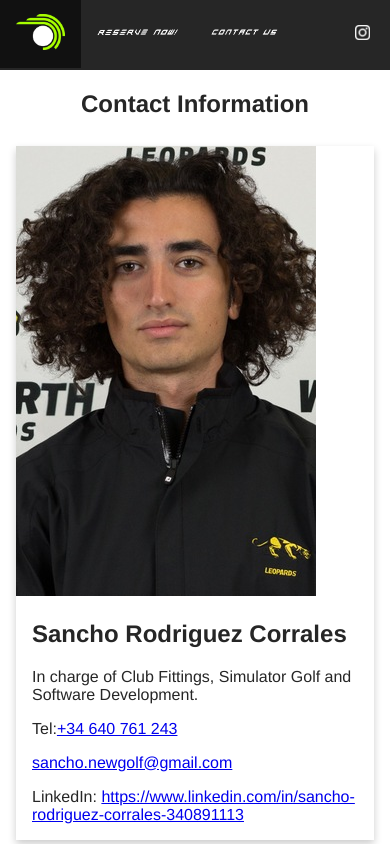
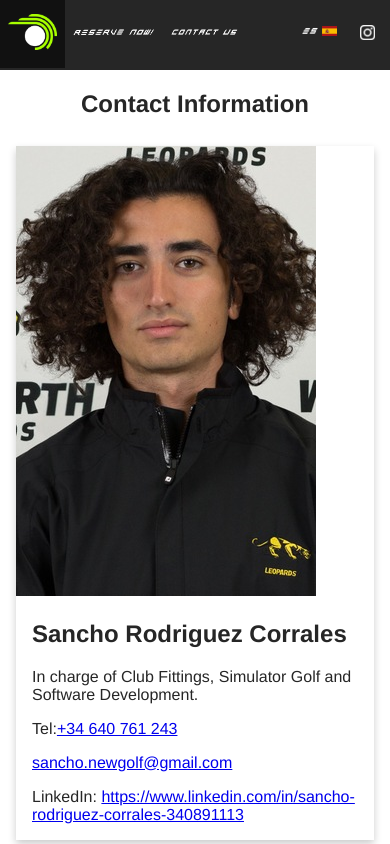
Before and after one commit to sanchonewgolf/newgolfwebsite, a plain HTML site: page en/contacta.html in a window 390 px wide. Shown: the top 844 px of the page. Drawn offline with Linux system fonts and the light colour scheme.

Commit message:
Update contacta.css

```diff
--- a/en/contacta.css
+++ b/en/contacta.css
@@ -219,7 +219,7 @@ li {
 li a {
   color: white;
   text-align: center;
-  padding: 14px 16px;
+  padding: 14px 8px;
   text-decoration: none;
   display:block;
 }
@@ -238,7 +238,7 @@ float:right;
 }
 
 #languages li a{
-padding: 22px 12px;
+padding: 22px 8px;
 }
 
 #socialmedia img{
@@ -251,7 +251,7 @@ float:right;
 }
 
 #socialmedia li a{
-padding: 25px 20px;
+padding: 25px 15px;
 }
 
 #linkedin img{
```
